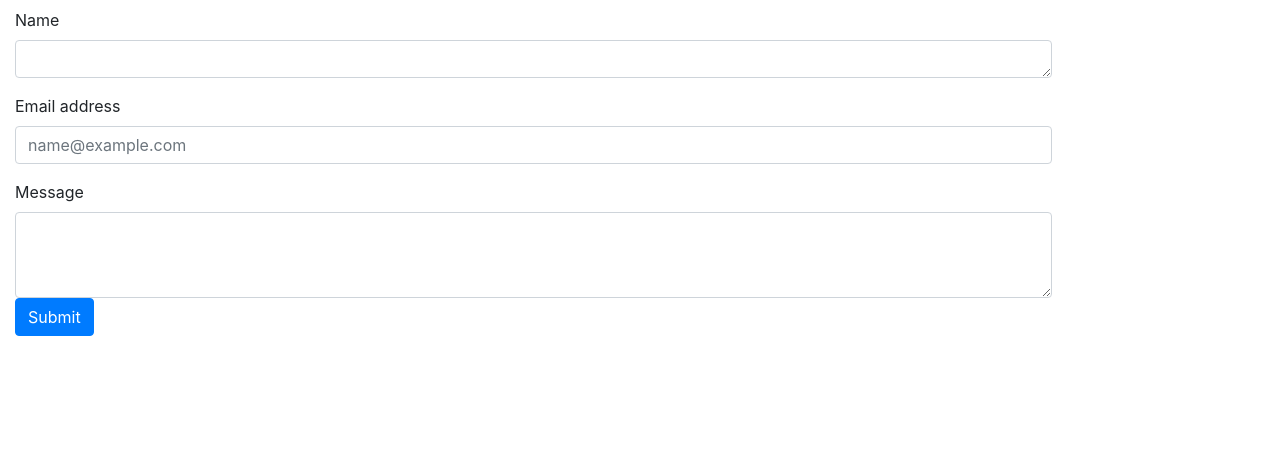
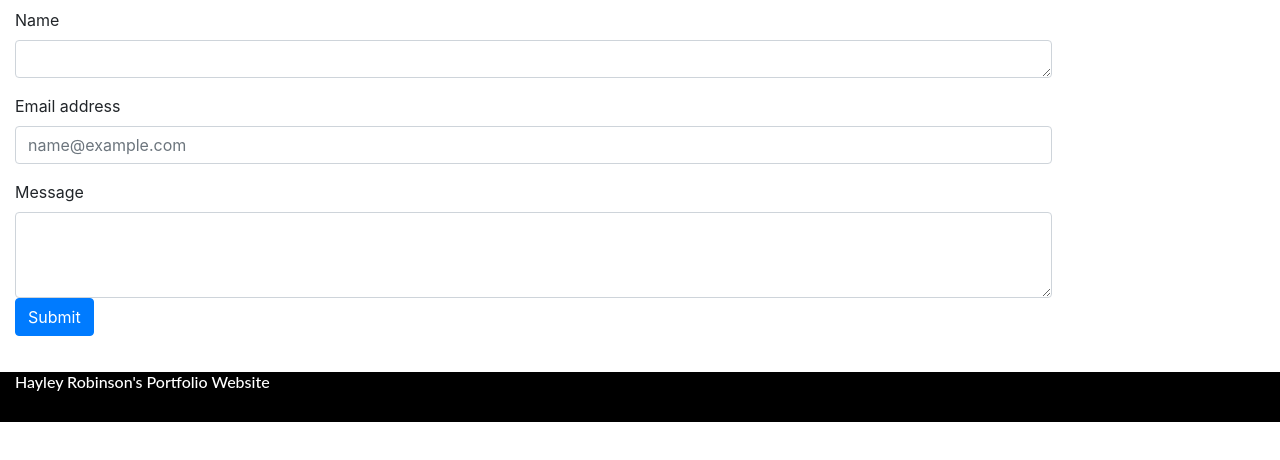
Before and after one commit to hayleyrob/Responsive-Portfolio, a plain HTML site: page contact.html in a window 1280 px wide. Shown: the part 278-738 px from the top of the page. Drawn offline with nearby package versions, Linux system fonts and the light colour scheme.

Commit message:
added footers to all pages

```diff
--- a/contact.html
+++ b/contact.html
@@ -54,11 +54,12 @@
             <button type="button" class="btn btn-primary">Submit</button>
             </div>
           </form>
-
-
+         </div>
+      </div>
+        <div class="row">
+          <div class="col-md-12 myFooter">
+            <h6>Hayley Robinson's Portfolio Website</h6>
+          </div>
         </div>
-        </div>
-
-
-        </div>
+  </div>
 </body>
--- a/style.css
+++ b/style.css
@@ -66,7 +66,7 @@ h3 {
   font-family: Lato;
   font-size: 20px;
   color: white;
-  background: linear-gradient(blue, rgb(85, 171, 192));
+  background-color: black;
   width: auto;
   height: 50px;
   font-weight: lighter;
```
Also changed, not shown: portfolio.html (+5 -1 lines).
